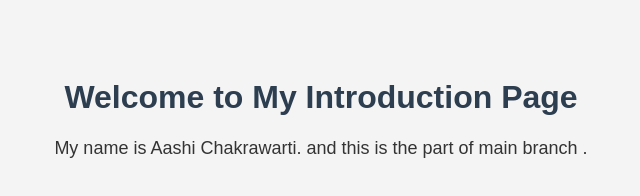
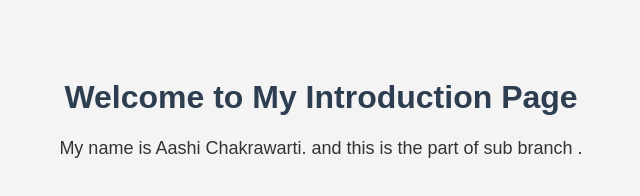
Before and after one commit to Aashi803/Mergetrial, a plain HTML site: page index.html in a window 1280 px wide. Shown: the full height of the page, 319-959 px from the left. Drawn offline with Linux system fonts and the light colour scheme.

Commit message:
sub branch

```diff
--- a/index.html
+++ b/index.html
@@ -27,7 +27,7 @@
 <body>
     <h1>Welcome to My Introduction Page</h1>
     <p>
-     My name is Aashi Chakrawarti. and this is the part of main branch .
+     My name is Aashi Chakrawarti. and this is the part of sub branch .
     </p>
 
 </body>
```
